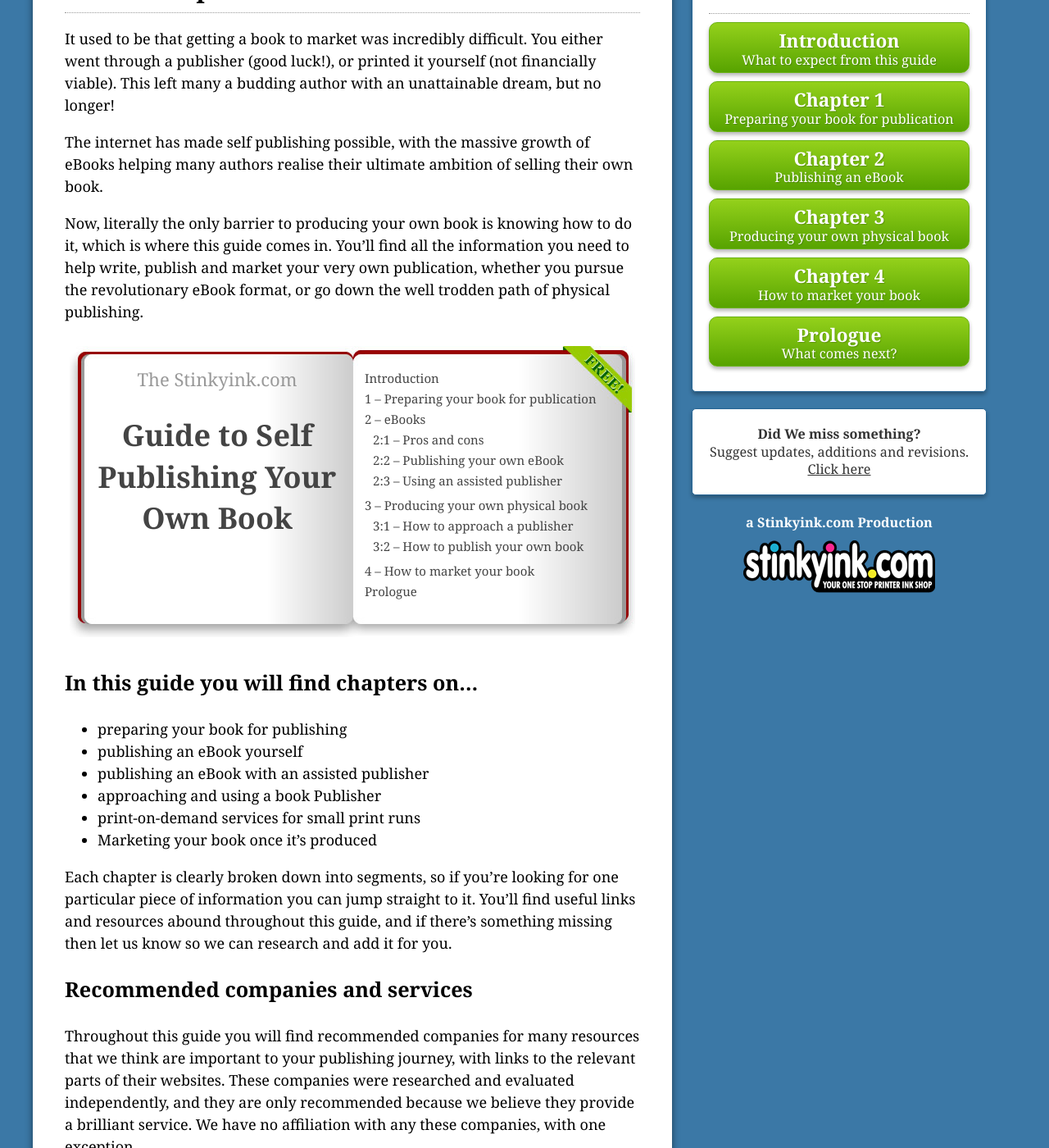
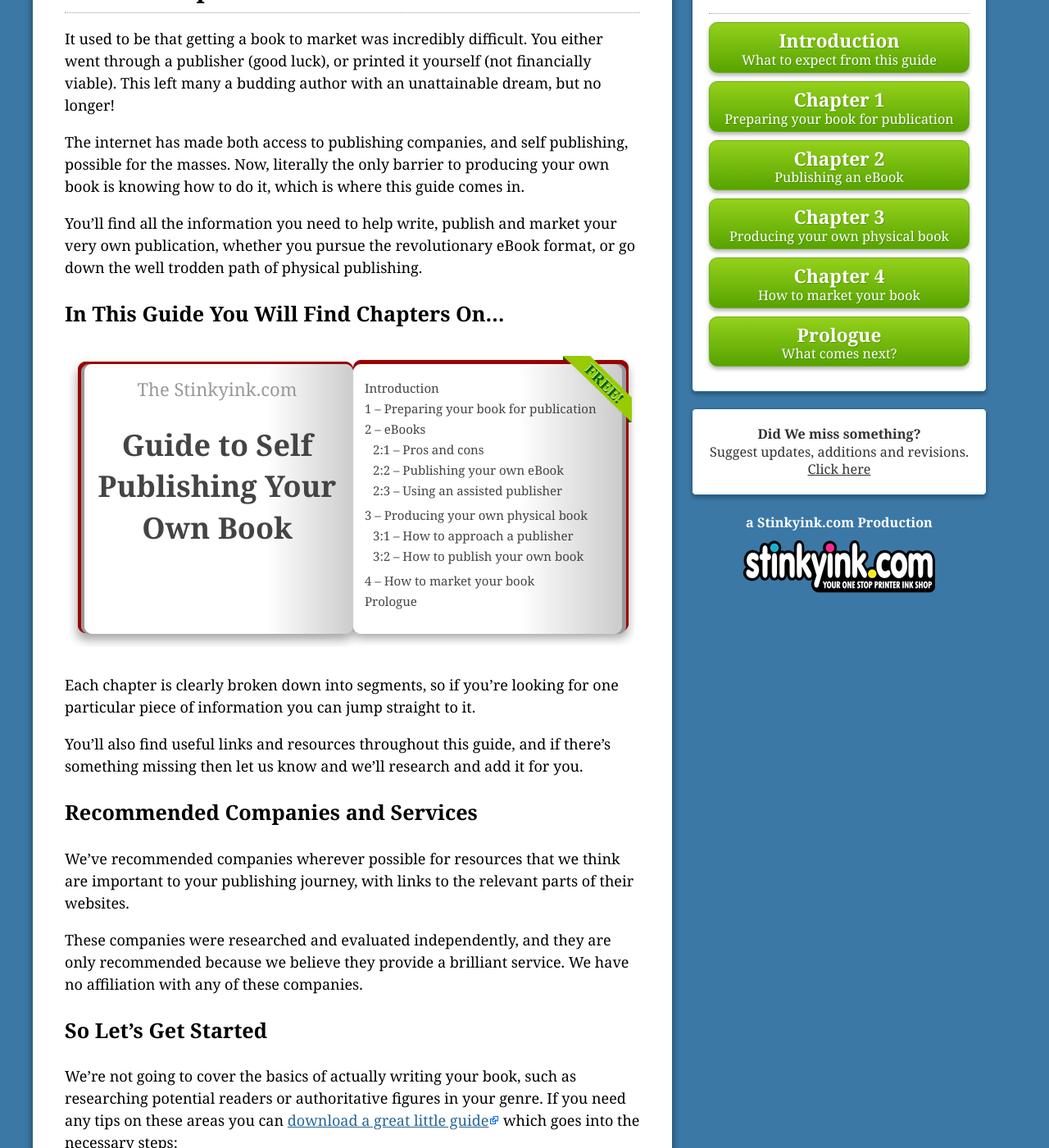
Before and after one commit to stinkyink/book-publishing-guide, a Jekyll site: the page built from index.markdown, in a window 1280 px wide and 1400 px high, scrolled down 200 px. Shown: the whole window at 82% size. Built offline with Jekyll 4.4.1, drawn with Linux system fonts in a browser that asks for light colours; nearby versions of some CDN libraries; comment, search, counter and statistics services are not loaded; some of the changed text lies outside the part shown.

Commit message:
Final proof

```diff
--- a/index.markdown
+++ b/index.markdown
@@ -8,52 +8,39 @@ nextlabel: Chapter 1
 # What to Expect From This Guide
 
 It used to be that getting a book to market was incredibly difficult. You
-either went through a publisher (good luck!), or printed it yourself (not
+either went through a publisher (good luck), or printed it yourself (not
 financially viable). This left many a budding author with an unattainable
 dream, but no longer!
 
-The internet has made self publishing possible, with the massive growth of
-eBooks helping many authors realise their ultimate ambition of selling their
-own book.
+The internet has made both access to publishing companies, and self publishing, possible for the masses. Now, literally the only barrier to producing your own book is knowing how to
+do it, which is where this guide comes in.
 
-Now, literally the only barrier to producing your own book is knowing how to
-do it, which is where this guide comes in. You’ll find all the information you
+You’ll find all the information you
 need to help write, publish and market your very own publication, whether you
 pursue the revolutionary eBook format, or go down the well trodden path of
 physical publishing.
 
+## In This Guide You Will Find Chapters On...
+
 {% include book.html %}
 
-## In this guide you will find chapters on...
+Each chapter is clearly broken down into segments, so if you’re looking for
+one particular piece of information you can jump straight to it.
 
-* preparing your book for publishing
-* publishing an eBook yourself
-* publishing an eBook with an assisted publisher
-* approaching and using a book Publisher
-* print-on-demand services for small print runs
-* Marketing your book once it’s produced
+You’ll also find useful links and resources throughout this guide, and if there’s
+something missing then let us know and we'll research and add it for you.
 
-Each chapter is clearly broken down into segments, so if you’re looking for
-one particular piece of information you can jump straight to it. You’ll find
-useful links and resources abound throughout this guide, and if there’s
-something missing then let us know so we can research and add it for you.
+## Recommended Companies and Services
 
-## Recommended companies and services
+We've recommended companies wherever possible for resources
+that we think are important to your publishing journey, with links to the
+relevant parts of their websites.
 
-Throughout this guide you will find recommended companies for many resources
-that we think are important to your publishing journey, with links to the
-relevant parts of their websites. These companies were researched and
+These companies were researched and
 evaluated independently, and they are only recommended because we believe they
-provide a brilliant service. We have no affiliation with any these companies,
-with one exception.
+provide a brilliant service. We have no affiliation with any of these companies.
 
-The only company in this guide we do have an affiliation with is Lulu.com.
-This affiliation occurred during production of this guide, when we contacted
-them about details of their service and any possible savings for our readers.
-We discovered there is a 20% saving for any new customers they receive through
-an affiliate link, so we set up an account to get the code for you!
-
-## So let’s get started
+## So Let’s Get Started
 
 We’re not going to cover the basics of actually writing your book, such as
 researching potential readers or authoritative figures in your genre. If you
```
